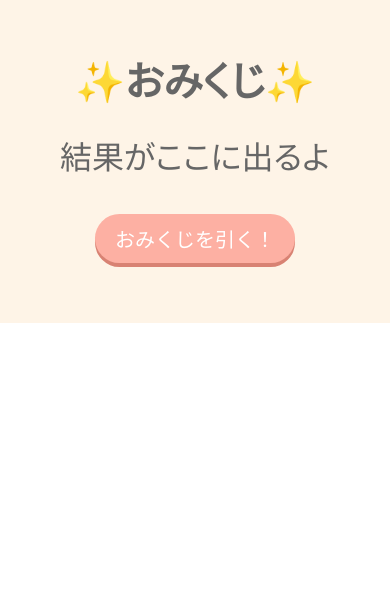
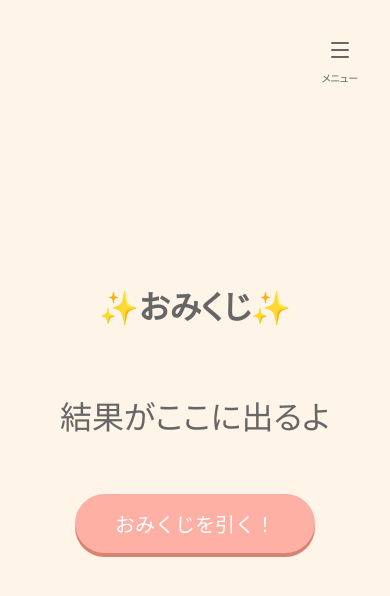
Before and after one commit to tomita-koki/portfolio, a website: page src/works/omikuji.html in a window 390 px wide. Drawn offline with nearby package versions, Linux system fonts and the light colour scheme.

Commit message:
おみくじ　css js調整　ヘッターも調整

```diff
--- a/_dev/scss/_unique/_omikuji.scss
+++ b/_dev/scss/_unique/_omikuji.scss
@@ -1,24 +1,68 @@
-@use './_base/' as *;
-@use './_foundation/' as *;
-@use './_mlc/' as *;
+@use '../_base/' as *;
+@use '../_foundation/' as *;
+@use '../_mlc/' as *;
 
+.omikuji-page {
+  margin: 0;
+  padding: 0;
+  min-height: 100vh;
+  background: var(--COLOR_BEIGE);
+}
 .omikuji {
   font-family: var(--FONT_FAMILY);
   text-align: center;
   padding: 50px;
-  background: var(--COLOR_BEIGE);
+  min-height: 100vh;
+  display: flex;
+  flex-direction: column;
+  align-items: center;
+  justify-content: center;
+  gap: 20px;
+
+  h1 {
+    font-size: px-to-rem(32);
+    margin-bottom: 20px;
   }
-.omikuji__result {
+
+  &__result {
     font-size: px-to-rem(32);
     margin: var(--MODULE_MARGIN) 0;
     height: 3rem;
     overflow: hidden;
     position: relative;
+    min-width: 200px;
   }
-.omikuji__result span {
+
+  &__resultText {
     display: block;
     transition: transform 0.1s;
   }
+
+  &__btn {
+    font-size: px-to-rem(20);
+    padding: 15px 40px;
+    margin: 10px;
+    cursor: pointer;
+    transition: all 0.3s ease;
+    background-color: var(--COLOR_BTN);
+    color: var(--COLOR_PRIMARY);
+    border-radius: 40px;
+    box-shadow: 0 4px 0 var(--COLOR_BTN2);
+    border: none;
+
+    @include hover {
+      box-shadow: none;
+      transform: translateY(4px);
+    }
+
+    &:disabled {
+      opacity: 0.5;
+      cursor: not-allowed;
+      transform: none;
+    }
+  }
+}
+
 .spinning {
   animation: spin 0.1s linear infinite;
 }
@@ -42,24 +86,3 @@
 .show-result {
   animation: bounce 0.8s ease-out, shake 0.5s ease-in-out 0.8s;
 }
-.omikuji__btn {
-  font-size: px-to-rem(20);
-  padding: 10px 20px;
-  margin: 10px;
-  cursor: pointer;
-  transition: all 0.3s ease;
-  background-color: var(--COLOR_BTN);
-  color: var(--COLOR_PRIMARY);
-  border-radius: 40px;
-  box-shadow: 0 4px 0 var(--COLOR_BTN2);
-
-  @include hover {
-    box-shadow: none;
-    transform: translateY(4px);
-  }
-}
-.omikuji__btn:disabled {
-  opacity: 0.5;
-  cursor: not-allowed;
-  transform: none;
-}
--- a/src/js/main.js
+++ b/src/js/main.js
@@ -382,7 +382,6 @@ const Header = () => {
   });
 };
 
-// ヘッダーの初期化を実行
 Header();
 
 // -----------------------------------------
@@ -414,9 +413,9 @@ document.addEventListener("DOMContentLoaded", function () {
 // -----------------------------------------
 // おみくじアプリ
 // -----------------------------------------
-document.addEventListener('DOMContentLoaded', () => {
+const omikuji = () => {
   const results = ['🎉 大吉', '😊 中吉', '😌 小吉', '😢 凶', '😱 大凶'];
-  const resultDiv = document.querySelector('.omikuji__result span');
+  const resultDiv = document.querySelector('.omikuji__resultText');
   const drawBtn = document.getElementById('draw');
   let isSpinning = false;
 
@@ -454,4 +453,6 @@ document.addEventListener('DOMContentLoaded', () => {
       spinResults();
     }
   });
-});
+};
+
+omikuji();
--- a/src/works/omikuji.html
+++ b/src/works/omikuji.html
@@ -3,6 +3,7 @@
 
 <head>
   <meta charset="UTF-8">
+  <meta name="viewport" content="width=device-width, initial-scale=1.0">
   <title>おみくじアプリ</title>
   <link rel="stylesheet" href="/css/style.css">
   <!-- GSAP -->
@@ -15,13 +16,30 @@
   <script src="/js/main.js" defer></script>
 </head>
 
-<body>
+<body class="omikuji-page">
+  <!-- ヘッダー -->
+  <header class="header header--nonePc">
+    <div class="hamburger" id="hamburger">
+      <button class="hamburger__btn" id="hamburger__btn">
+        <span class="hamburger__line"></span>
+      </button>
+      <div class="hamburger__caption">メニュー</div>
+    </div>
+    <div class="header__inner">
+      <ul class="header__nav">
+        <li class="header__item"><a href="/" class="header__text">Top</a></li>
+        <li class="header__item"><a href="/#anc-01" class="header__text">Profile</a></li>
+        <li class="header__item"><a href="/#anc-02" class="header__text">これまでの実績</a></li>
+        <li class="header__item"><a href="/#anc-03" class="header__text">できること・スキル</a></li>
+        <li class="header__item"><a href="/#anc-04" class="header__text">少しでも気になった方はこちらから！</a></li>
+      </ul>
+    </div>
+    <div class="header__background"></div>
+  </header>
   <div class="omikuji">
     <h1>✨おみくじ✨</h1>
-    <div class="omikuji__result"><span>結果がここに出るよ</span></div>
+    <div class="omikuji__result"><span class="omikuji__resultText">結果がここに出るよ</span></div>
     <button id="draw" class="omikuji__btn">おみくじを引く！</button>
   </div>
-
 </body>
-
 </html>
```
Also changed, not shown: src/_mlc/module/index.html (+1 -0 lines), src/_mlc/module/layout.html (+10 -3 lines), src/_mlc/module/media.html (+4 -0 lines), src/index.html (+9 -6 lines), src/works/index.html (+9 -6 lines), src/css/style.css. Lines whose indentation alone changed are shown as unchanged.
